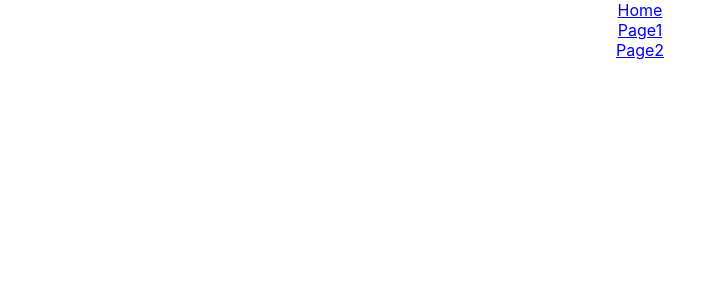
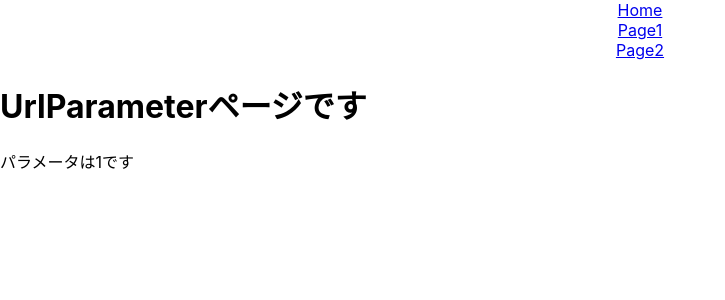
Before and after one commit to go5010/React_intermediate, a React (Create React App) app in the folder intermediate_sec5/: page /page2/1 in a window 1280 px wide. Before the commit this address had no page. Shown: the top 300 px of the page, without its empty margins (0-725 px from the left). Built offline with nearby package versions, Linux system fonts and the light colour scheme.

Commit message:
part25完了

```diff
--- a/intermediate_sec5/src/Page2.jsx
+++ b/intermediate_sec5/src/Page2.jsx
@@ -1,7 +1,10 @@
+import { Link } from "react-router-dom";
+
 export const Page2 = () => {
   return (
     <div>
       <h1>Page2ページです</h1>
+      <Link to="/page2/100">URL Parameter</Link>
     </div>
   );
 };
--- /dev/null
+++ b/intermediate_sec5/src/UrlParameter.jsx
@@ -0,0 +1,11 @@
+import { useParams } from "react-router-dom";
+
+export const UrlParameter = () => {
+  const { id } = useParams();
+  return (
+    <div>
+      <h1>UrlParameterページです</h1>
+      <p>パラメータは{id}です</p>
+    </div>
+  );
+};
--- a/intermediate_sec5/src/router/Router.jsx
+++ b/intermediate_sec5/src/router/Router.jsx
@@ -4,6 +4,7 @@ import { Page1 } from "../Page1";
 import { Page2 } from "../Page2";
 import { Page1DetailA } from "../Page1DetailA";
 import { Page1DetailB } from "../Page1DetailB";
+import { UrlParameter } from "../UrlParameter";
 
 export const Router = () => {
   return (
@@ -13,6 +14,7 @@ export const Router = () => {
       <Route path="/page1/detailA" element={<Page1DetailA />} />
       <Route path="/page1/detailB" element={<Page1DetailB />} />
       <Route path="/page2" element={<Page2 />} />
+      <Route path="/page2/:id" element={<UrlParameter />} />
     </Routes>
   );
 };
```
